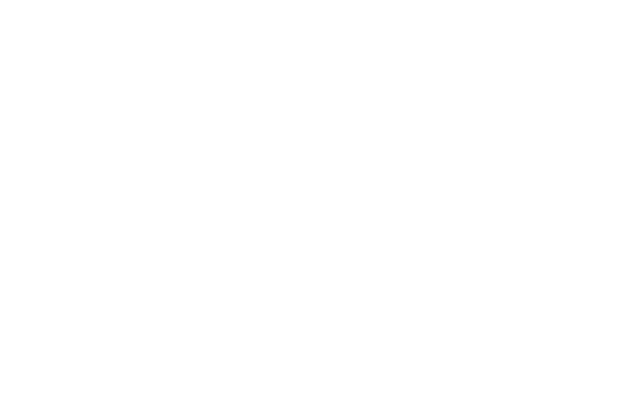
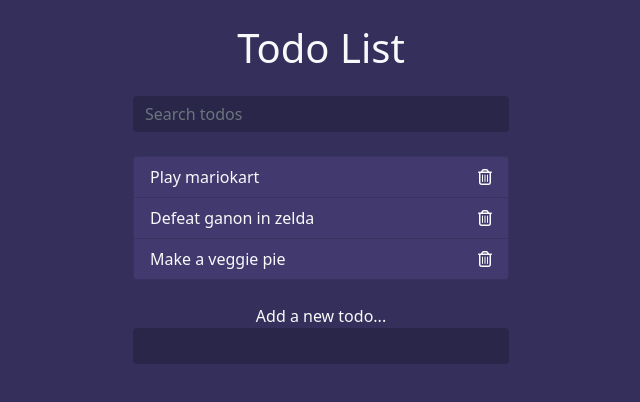
Before and after one commit to JanDongGun/Modern-Javascript-from-Novice-to-Ninja-, a plain HTML site: page 10.TodoList/index.html in a window 1280 px wide. Shown: the whole page, without its empty margins (319-959 px from the left). Drawn offline with nearby package versions, Linux system fonts and the light colour scheme.

Commit message:
html and css bootstrap

```diff
--- a/10.TodoList/index.html
+++ b/10.TodoList/index.html
@@ -9,10 +9,55 @@
       integrity="sha384-giJF6kkoqNQ00vy+HMDP7azOuL0xtbfIcaT9wjKHr8RbDVddVHyTfAAsrekwKmP1"
       crossorigin="anonymous"
     />
+
     <link rel="stylesheet" href="style.css" />
     <title>Todo List</title>
   </head>
   <body>
+    <div class="container">
+      <header class="text-center text-light my-4">
+        <h1 class="mb-4">Todo List</h1>
+        <form class="search">
+          <input
+            type="text"
+            class="form-control m-auto"
+            name="search"
+            placeholder="Search todos"
+          />
+        </form>
+      </header>
+
+      <ul class="list-group todos mx-auto text-light">
+        <li
+          class="list-group-item d-flex justify-content-between align-items-center"
+        >
+          <span>Play mariokart</span>
+          <i class="far fa-trash-alt delete"></i>
+        </li>
+        <li
+          class="list-group-item d-flex justify-content-between align-items-center"
+        >
+          <span>Defeat ganon in zelda</span>
+          <i class="far fa-trash-alt delete"></i>
+        </li>
+        <li
+          class="list-group-item d-flex justify-content-between align-items-center"
+        >
+          <span>Make a veggie pie</span>
+          <i class="far fa-trash-alt delete"></i>
+        </li>
+      </ul>
+
+      <form class="add text-center my-4">
+        <label for="" class="text-light">Add a new todo...</label>
+        <input type="text" name="add" class="form-control m-auto" />
+      </form>
+    </div>
+
+    <script
+      src="https://kit.fontawesome.com/1280773129.js"
+      crossorigin="anonymous"
+    ></script>
     <script src="./app.js"></script>
   </body>
 </html>
--- a/10.TodoList/style.css
+++ b/10.TodoList/style.css
@@ -0,0 +1,23 @@
+body {
+  background: #352f5b;
+}
+
+.container {
+  max-width: 400px;
+}
+
+input[type="text"],
+input[type="text"]:focus {
+  color: #fff;
+  border: none;
+  background: rgba(0, 0, 0, 0.2);
+  max-width: 400px;
+}
+
+.todos li {
+  background: #423a6f;
+}
+
+.delete {
+  cursor: pointer;
+}
```
